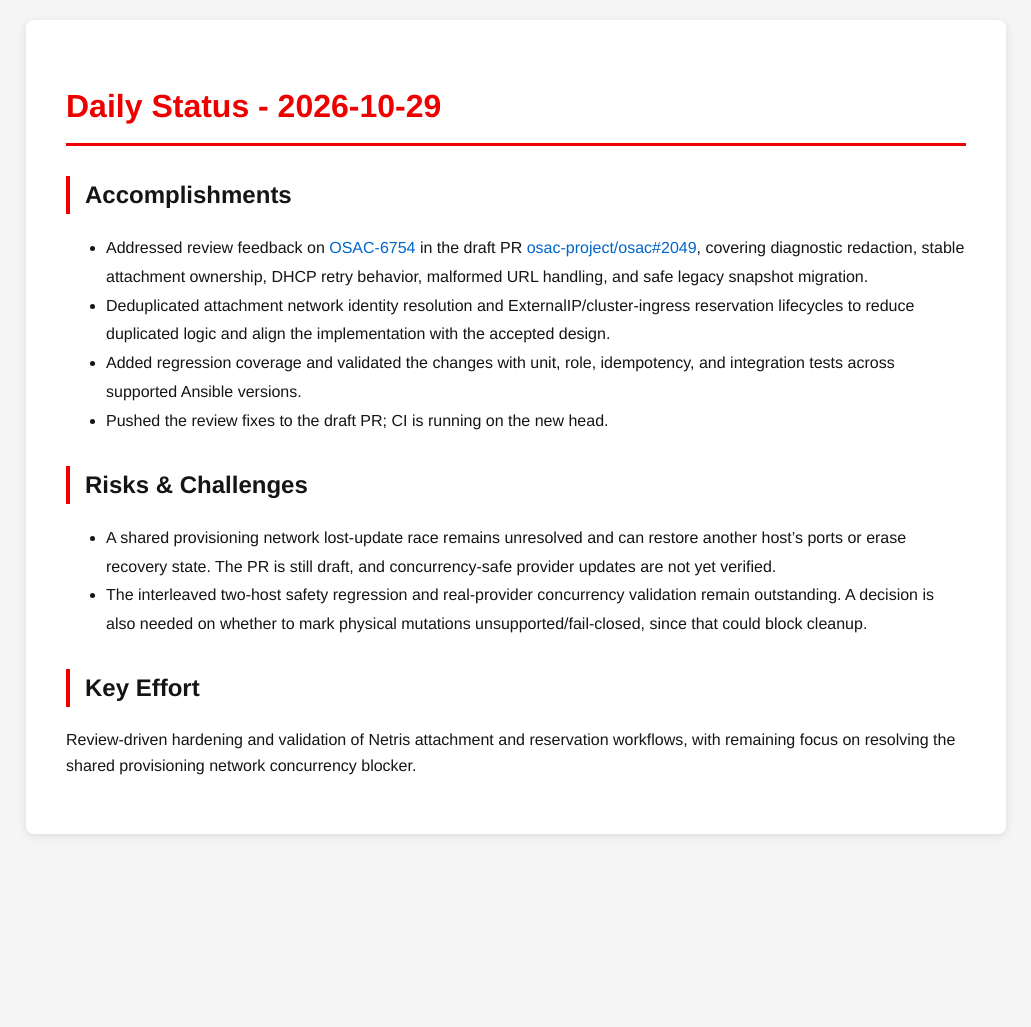
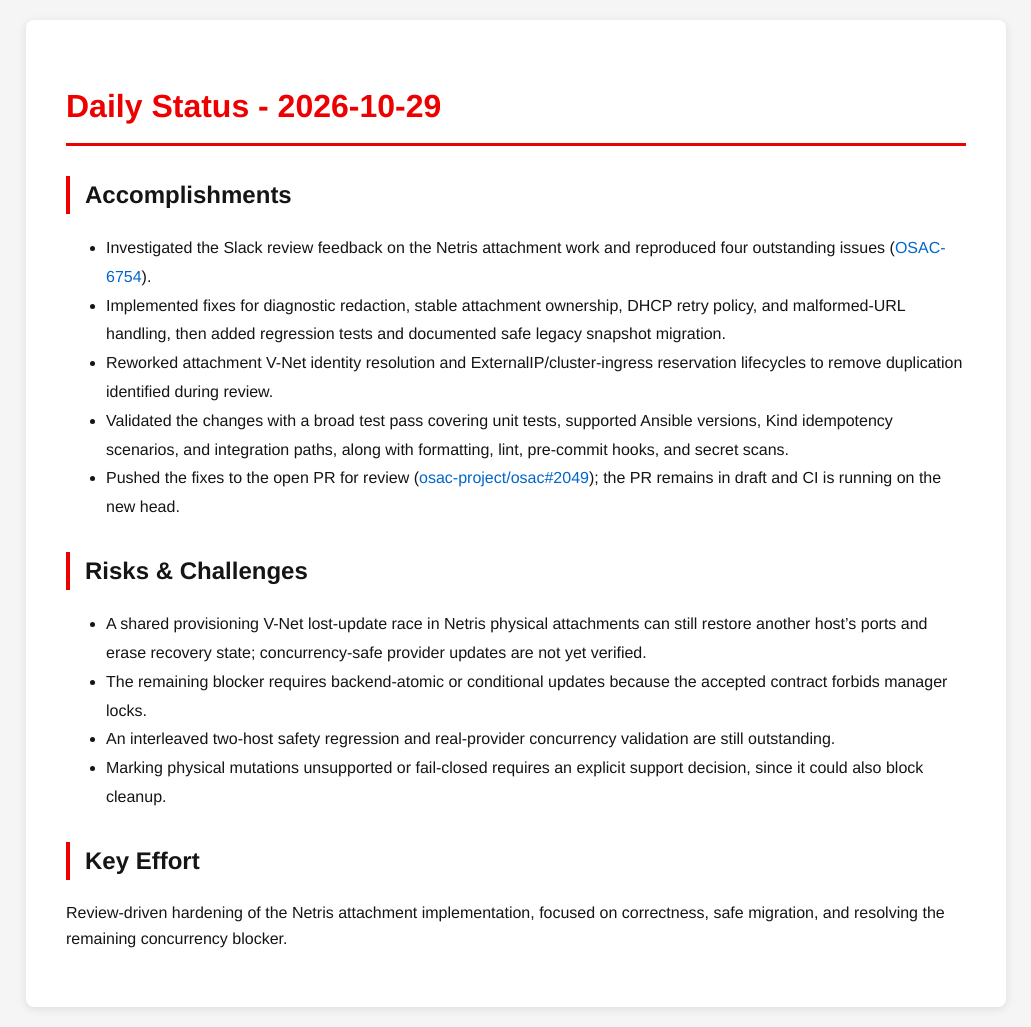
Before and after one commit to tzvatot/daily-status, a Jekyll site: the page built from 2026-10-29.md, in a window 1280 px wide. Shown: the whole page, without its empty margins (124-1155 px from the left). Built offline with Jekyll 4.4.1, drawn with Linux system fonts in a browser that asks for light colours; before the commit the page ends 900 px from its top, so only the background shows below that.

Commit message:
Daily status update - 2026-10-29

```diff
--- a/2026-10-29.md
+++ b/2026-10-29.md
@@ -7,14 +7,17 @@ date: 2026-10-29
 # Daily Status - 2026-10-29
 
 ## Accomplishments
-- Addressed review feedback on [OSAC-6754](https://redhat.atlassian.net/browse/OSAC-6754) in the draft PR [osac-project/osac#2049](https://github.com/osac-project/osac/pull/2049), covering diagnostic redaction, stable attachment ownership, DHCP retry behavior, malformed URL handling, and safe legacy snapshot migration.
-- Deduplicated attachment network identity resolution and ExternalIP/cluster-ingress reservation lifecycles to reduce duplicated logic and align the implementation with the accepted design.
-- Added regression coverage and validated the changes with unit, role, idempotency, and integration tests across supported Ansible versions.
-- Pushed the review fixes to the draft PR; CI is running on the new head.
+- Investigated the Slack review feedback on the Netris attachment work and reproduced four outstanding issues ([OSAC-6754](https://redhat.atlassian.net/browse/OSAC-6754)).
+- Implemented fixes for diagnostic redaction, stable attachment ownership, DHCP retry policy, and malformed-URL handling, then added regression tests and documented safe legacy snapshot migration.
+- Reworked attachment V-Net identity resolution and ExternalIP/cluster-ingress reservation lifecycles to remove duplication identified during review.
+- Validated the changes with a broad test pass covering unit tests, supported Ansible versions, Kind idempotency scenarios, and integration paths, along with formatting, lint, pre-commit hooks, and secret scans.
+- Pushed the fixes to the open PR for review ([osac-project/osac#2049](https://github.com/osac-project/osac/pull/2049)); the PR remains in draft and CI is running on the new head.
 
 ## Risks & Challenges
-- A shared provisioning network lost-update race remains unresolved and can restore another host's ports or erase recovery state. The PR is still draft, and concurrency-safe provider updates are not yet verified.
-- The interleaved two-host safety regression and real-provider concurrency validation remain outstanding. A decision is also needed on whether to mark physical mutations unsupported/fail-closed, since that could block cleanup.
+- A shared provisioning V-Net lost-update race in Netris physical attachments can still restore another host's ports and erase recovery state; concurrency-safe provider updates are not yet verified.
+- The remaining blocker requires backend-atomic or conditional updates because the accepted contract forbids manager locks.
+- An interleaved two-host safety regression and real-provider concurrency validation are still outstanding.
+- Marking physical mutations unsupported or fail-closed requires an explicit support decision, since it could also block cleanup.
 
 ## Key Effort
-Review-driven hardening and validation of Netris attachment and reservation workflows, with remaining focus on resolving the shared provisioning network concurrency blocker.
+Review-driven hardening of the Netris attachment implementation, focused on correctness, safe migration, and resolving the remaining concurrency blocker.
```
